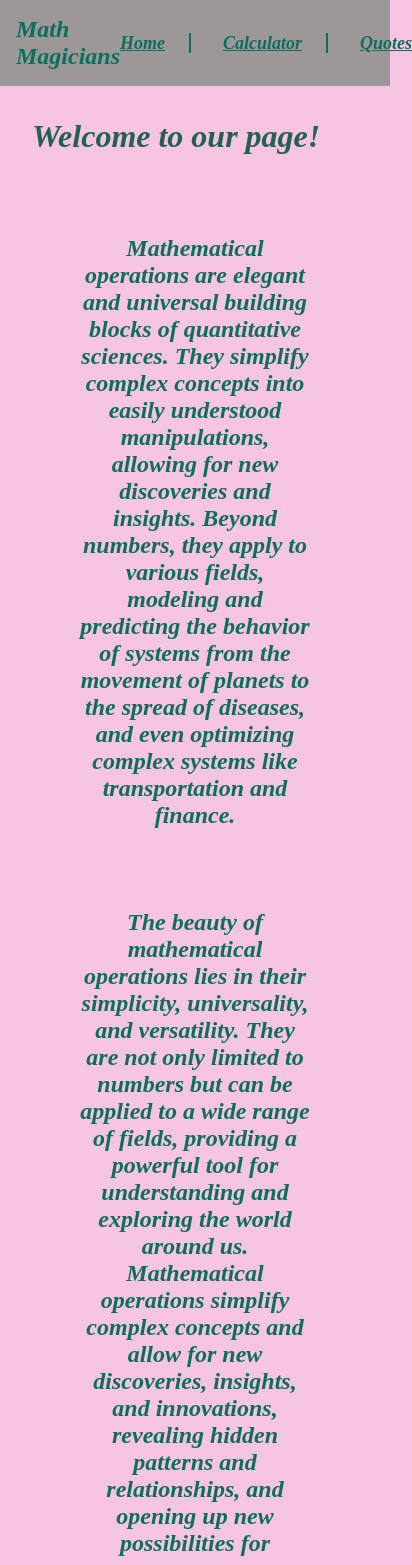
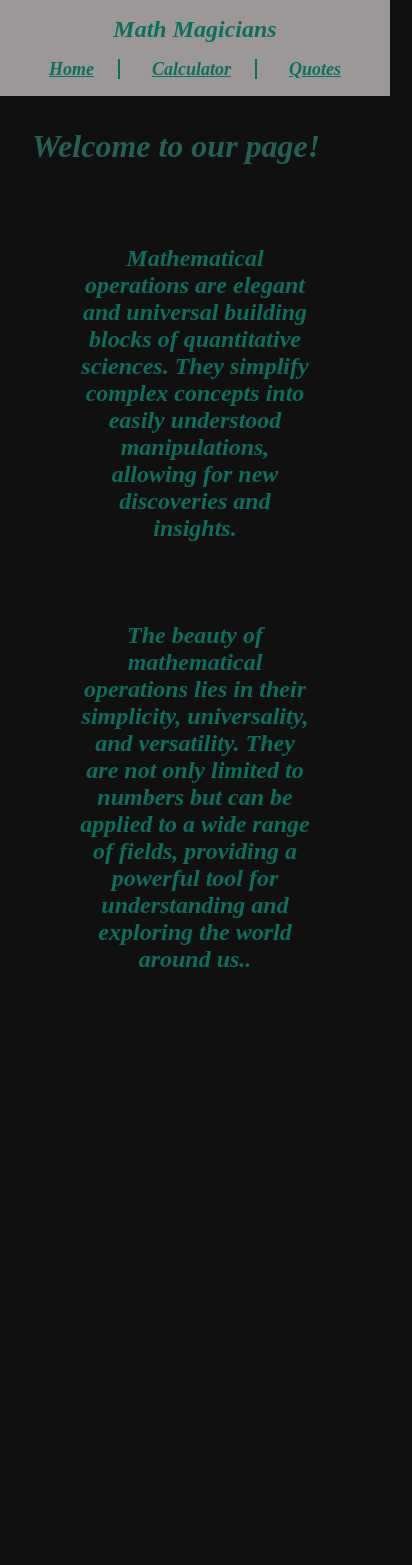
Before and after one commit to Naledi-Dikgale/math-magician-project, a React (Create React App) app: page / in a window 390 px wide. Shown: the top 1565 px of the page, 412 px wide, since content can reach past the window. After the commit the page ends 1053 px from the top, so only its background shows below. Built offline with nearby package versions, Linux system fonts and the light colour scheme.

Commit message:
update styling

```diff
--- a/src/components/Home.js
+++ b/src/components/Home.js
@@ -5,21 +5,13 @@ const Home = () => (
       Mathematical operations are elegant and universal building blocks
       of quantitative sciences. They simplify complex concepts into
       easily understood manipulations, allowing for new discoveries
-      and insights. Beyond numbers, they apply to various fields, modeling
-      and predicting the behavior of systems from the movement of
-      planets to the spread of diseases, and even optimizing complex
-      systems like transportation and finance.
-
+      and insights.
     </p>
     <p className="welcome-text">
       The beauty of mathematical operations lies in their simplicity,
       universality, and versatility. They are not only limited to numbers
       but can be applied to a wide range of fields, providing a powerful
-      tool for understanding and exploring the world around us. Mathematical
-      operations simplify complex concepts and allow for new discoveries,
-      insights, and innovations, revealing hidden patterns and relationships,
-      and opening up new possibilities for progress.
-
+      tool for understanding and exploring the world around us..
     </p>
   </div>
 );
--- a/src/index.css
+++ b/src/index.css
@@ -46,7 +46,7 @@ ul li a {
 }
 
 body {
-  background-color: rgb(245, 197, 226);
+  background-color: rgb(17, 16, 17);
 }
 
 .answer-box {
@@ -56,14 +56,15 @@ body {
   align-items: flex-end;
   justify-content: space-around;
   padding: 1rem;
-  border: 1px solid;
+  border-top: 1px solid;
   color: white;
-  background-color: #9f8f8f;
+  background-color: rgb(48, 45, 48);
 }
 
 .calc-container > button {
   height: 60px;
-  border: 2px solid white;
+  border: 2px solid rgb(156, 146, 146);
+  border-radius: 10px;
 }
 
 .calc-container > button:active {
@@ -140,4 +141,9 @@ body {
     margin: 0;
     align-self: center;
   }
+
+  .nav-bar {
+    flex-direction: column;
+    gap: 1rem;
+  }
 }
```
